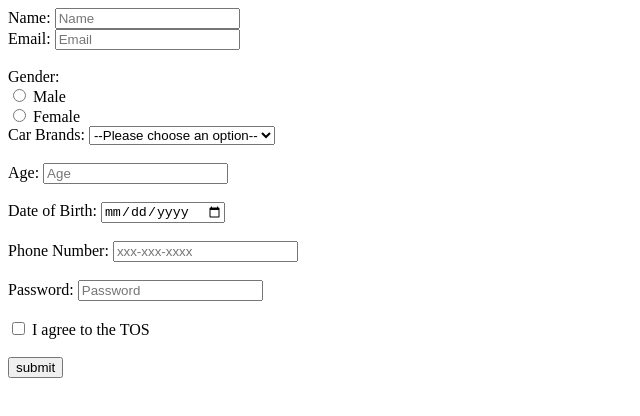
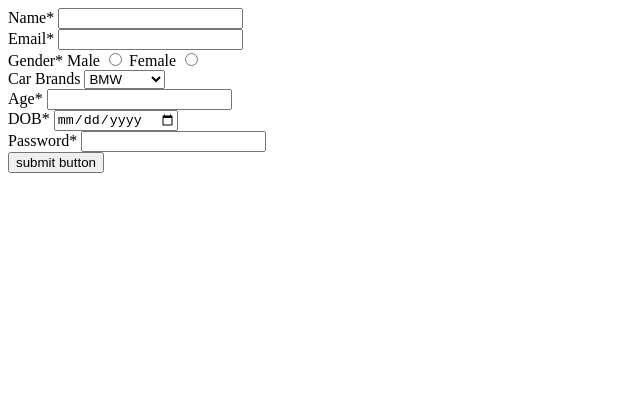
Before and after one commit to acciojob/signup-form-car-Hafizzargar, a website: page main.html in a window 1280 px wide. Shown: the whole page, without its empty margins (0-640 px from the left). Drawn offline with Linux system fonts and the light colour scheme.

Commit message:
created a submission

```diff
--- a/main.html
+++ b/main.html
@@ -7,51 +7,45 @@
 </head>
 
 <body>
+	<form method="post">
+		<div>
+			  <label for="name">Name*</label>
+		      <input type="text" id="name" required>
+		</div>
+        <div>
+			  <label for="email">Email*</label>
+		      <input type="email" id="email" required>
+		</div>
+		<div>
+			  <label>Gender*</label>
+			  <label for="male">Male</label>
+		      <input type="radio" id="male" name="gender" value="Male" required>
+			  <label for="female">Female</label>
+		      <input type="radio" id="female" name="gender" value="Female" required>
+		</div>
+		<div>
+			<label for="cars">Car Brands</label>
+			<select id="cars">
+				<option value="BMW">BMW</option>
+				<option value="Audi">Audi</option>
+				<option value="Mercedez">Mercedez</option>
+			</select>
+		</div>
+		<div>
+			  <label for="age">Age*</label>
+		      <input type="number" id="age" required>
+		</div>
+		<div>
+			  <label for="dob">DOB*</label>
+		      <input type="date" id="dob" required>
+		</div>
+		<div>
+			  <label for="password">Password*</label>
+		      <input type="password" id="password" required>
+		</div>
+		<button type="submit">submit button</button>
+	</form>
 	<!-- the entire body must be written by student -->
-	<form action="#" action="post">
-		<label for="name">Name:</label>
-        <input type="text" id="name" name="name" placeholder="Name" required><br>
-		 <label for="email">Email:</label>
-        <input type="email" id="email" name="email" placeholder="Email" required><br><br>
-  <label for="gender">Gender:</label><br>
-        <input type="radio" id="gender_m" name="gender" value="male" required>
-        <label for="gender_m">Male</label><br>
-        <input type="radio" id="gender_f" name="gender" value="female" required>
-        <label for="gender_f">Female</label><br>
-		 <label for="cars">Car Brands:</label>
-        <select id="cars" name="cars" required>
-            <option value="">--Please choose an option--</option>
-            <option value="Toyota">Toyota</option>
-            <option value="Honda">Honda</option>
-            <option value="BMW">BMW</option>
-        </select><br><br>
-
-        <!-- Age -->
-        <label for="age">Age:</label>
-        <input type="number" id="age" name="age" placeholder="Age" required><br><br>
-
-        <!-- Date of Birth -->
-        <label for="dob">Date of Birth:</label>
-        <input type="date" id="dob" name="dob" required><br><br>
-
-        <!-- Phone Number -->
-        <label for="tel">Phone Number:</label>
-        <input type="tel" id="tel" name="tel" placeholder="xxx-xxx-xxxx"><br><br>
-
-        <!-- Password -->
-        <label for="password">Password:</label>
-        <input type="password" id="password" name="password" placeholder="Password" required><br><br>
-
-        <!-- Terms of Service -->
-        <input type="checkbox" id="tos" name="tos" required>
-        <label for="tos">I agree to the TOS</label><br><br>
-
-        <!-- Submit Button -->
-        <button type="submit">submit</button>
-
-
-
-	</form>
     <script type="text/javascript" src="./script.js">
 </script>
 
```
